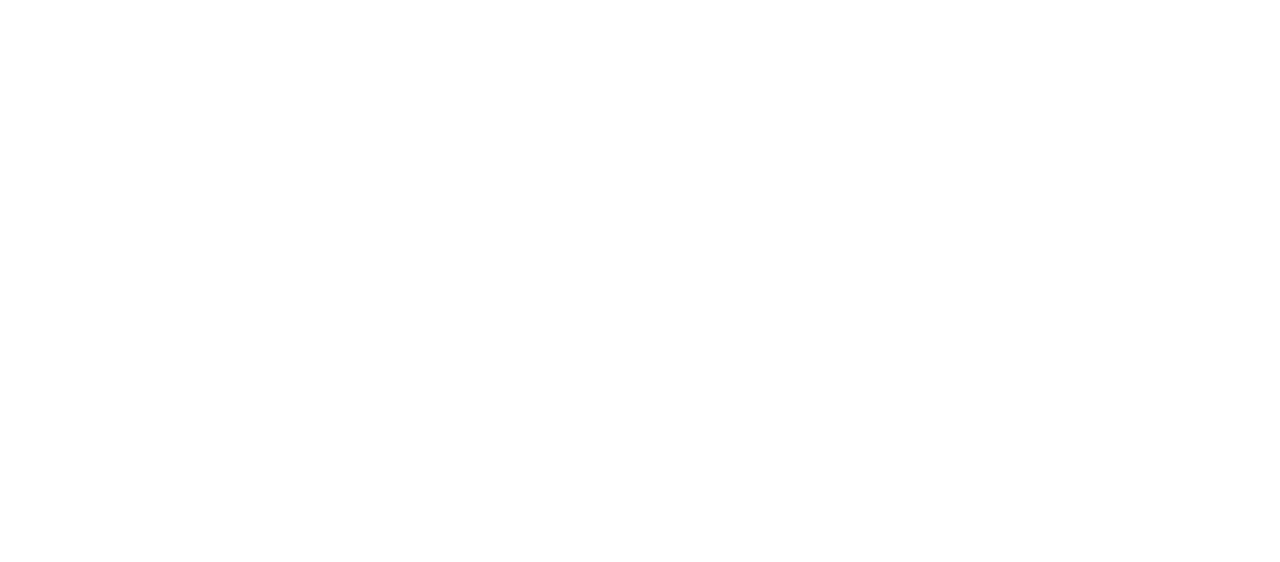
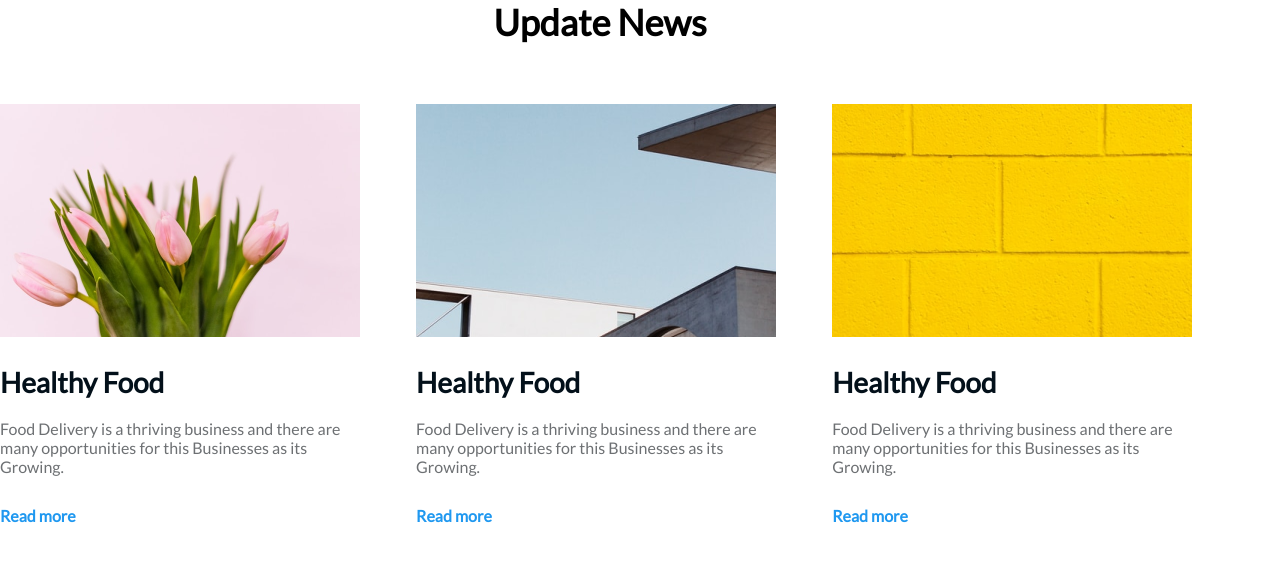
Before and after one commit to kostoglotova/hungry-add, a plain HTML site: page index.html in a window 1280 px wide. Drawn offline with Linux system fonts and the light colour scheme.

Commit message:
сделал секцию

```diff
--- /dev/null
+++ b/css/blog.css
@@ -0,0 +1,65 @@
+.blog .conteiner {
+    width: 1200px;
+}
+
+.blog {
+    background-color: white;
+
+}
+
+.blog .blog-left{
+
+    display: inline-block;
+    width: 363px;
+
+
+
+}
+
+.blog .blog-center{
+    display: inline-block;
+    width: 363px;
+    margin-left: 50px;
+    margin-right: 50px;
+
+}
+
+.blog .blog-right{
+    display: inline-block;
+    width: 363px;
+
+
+
+}
+
+.blog img {
+   width: 360px;
+   height:233px;
+
+}
+
+.blog h4 {
+    font-size: 28px;
+    color: #03101A;
+    margin-top: 25px;
+}
+
+.blog h3 {
+ text-align: center;
+ margin-bottom: 60px;
+ font-size: 36px;
+
+}
+
+.blog p{
+    color:#6D7073;
+    margin-top:20px;
+    margin-bottom:30px;
+}
+
+.blog a{
+    text-decoration: none;
+    color:#1F98F0;
+    font-weight: 600;
+    margin-bottom: 128;
+}
--- a/index.html
+++ b/index.html
@@ -8,9 +8,29 @@
     <link rel="preconnect" href="https://fonts.gstatic.com" crossorigin>
     <link href="https://fonts.googleapis.com/css2?family=Lato&display=swap" rel="stylesheet">
     <link rel="stylesheet" href="main.css">
+    <link rel="stylesheet" href="css/blog.css">
 </head>
-<body>
 
+<section class="blog">
+<div class="conteiner">
+    <h3>Update News</h3>
+    <div class="blog-left">
+        <img src="img/Rectangle 7.png" alt="picture">
+        <h4>Healthy Food</h4>
+        <p>Food Delivery is a thriving business and there are many opportunities for this Businesses as its Growing.</p>
+        <a href="">Read more</a>
 
-</body>
-</html>
+    </div>
+    <div class="blog-center">
+        <img src="img/Rectangle 7 (1).png" alt="picture">
+        <h4>Healthy Food</h4>
+        <p>Food Delivery is a thriving business and there are many opportunities for this Businesses as its Growing.</p>
+        <a href="">Read more</a>
+    </div>
+    <div class="blog-right">
+        <img src="img/Rectangle 7 (2).png" alt="picture">
+        <h4>Healthy Food</h4>
+        <p>Food Delivery is a thriving business and there are many opportunities for this Businesses as its Growing.</p>
+        <a href="">Read more</a>
+    </div>
+</div>
```
Also changed, not shown: img/Rectangle 7 (1).png (added), img/Rectangle 7 (2).png (added), img/Rectangle 7.png (added).
